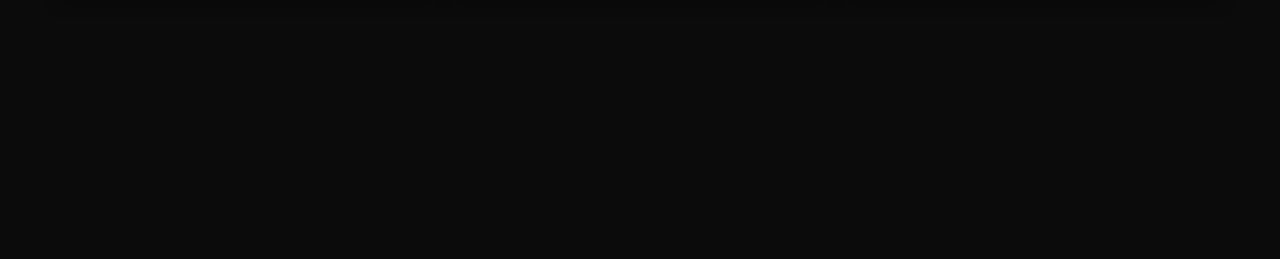
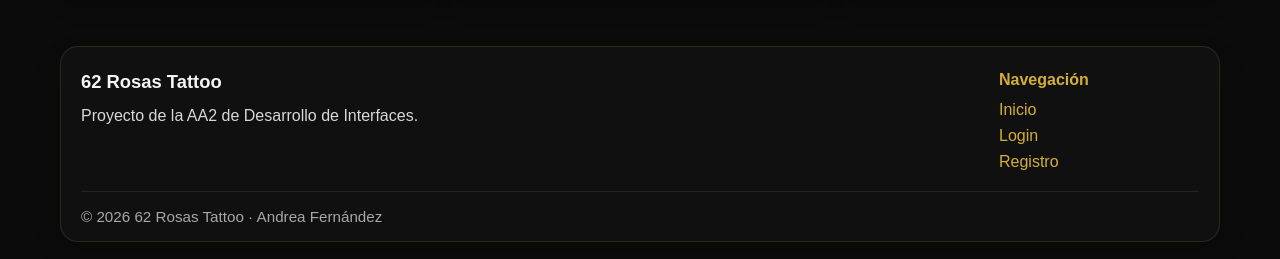
Before and after one commit to Andreeita27/AA2DesarrolloInterfaces, a React (Vite) app in the folder frontend/: page / in a window 1280 px wide. Shown: the part 987-1246 px from the top of the page. Before the commit the page ends 1005 px from the top, so only its background shows below. Built offline with nearby package versions, Linux system fonts and the light colour scheme; no server answers.

Commit message:
Añado footer

```diff
--- a/frontend/src/components/layout/AppLayout.tsx
+++ b/frontend/src/components/layout/AppLayout.tsx
@@ -1,5 +1,6 @@
 import { Link, Outlet, useNavigate } from 'react-router-dom';
 import { useAuth } from '../../contexts/AuthContext';
+import Footer from './Footer';
 
 // Layout principal de la aplicación.
 // Contiene cabecera común y el Outlet donde se renderizan las páginas.
@@ -72,6 +73,9 @@
         <main>
           <Outlet />
         </main>
+
+        {/* Footer reutilizable de toda la aplicación */}
+        <Footer />
       </div>
     </div>
   );
--- /dev/null
+++ b/frontend/src/components/layout/Footer.tsx
@@ -0,0 +1,34 @@
+import { Link } from 'react-router-dom';
+
+// Footer reutilizable para toda la aplicación
+// Se muestra en todas las páginas dentro del layout principal
+export default function Footer() {
+    return (
+        <footer className="app-footer">
+            <div className="app-footer-content">
+                <div className="app-footer-brand">
+                    <h3 className="app-footer-title">62 Rosas Tattoo</h3>
+                    <p className="app-footer-text">
+                        Proyecto de la AA2 de Desarrollo de Interfaces.
+                    </p>
+                </div>
+
+                <div className="app-footer-links">
+                    <h4 className="app-footer-subtitle">Navegación</h4>
+
+                    <nav className="app-footer-nav">
+                        <Link to="/">Inicio</Link>
+                        <Link to="/login">Login</Link>
+                        <Link to="/register">Registro</Link>
+                    </nav>
+                </div>
+            </div>
+
+            <div className="app-footer-bottom">
+                <p className="app-footer-copy">
+                    © 2026 62 Rosas Tattoo · Andrea Fernández
+                </p>
+            </div>
+        </footer>
+    );
+}
--- a/frontend/src/index.css
+++ b/frontend/src/index.css
@@ -551,6 +551,78 @@
 }
 
 /* =========================
+   FOOTER
+   ========================= */
+.app-main {
+  margin-bottom: 2rem;
+}
+
+.app-footer {
+  margin-top: 3rem;
+  padding: 1.5rem 1.25rem 1rem 1.25rem;
+  border-radius: 18px;
+  background: rgba(18, 18, 18, 0.92);
+  border: 1px solid rgba(212, 175, 55, 0.15);
+  box-shadow: 0 10px 24px rgba(0, 0, 0, 0.2);
+}
+
+.app-footer-content {
+  display: flex;
+  justify-content: space-between;
+  gap: 2rem;
+  flex-wrap: wrap;
+  margin-bottom: 1.25rem;
+}
+
+.app-footer-brand {
+  max-width: 560px;
+}
+
+.app-footer-title {
+  margin: 0 0 0.6rem 0;
+  font-size: 1.15rem;
+  color: var(--text);
+}
+
+.app-footer-text {
+  margin: 0;
+  color: var(--text-soft);
+  line-height: 1.7;
+}
+
+.app-footer-links {
+  min-width: 200px;
+}
+
+.app-footer-subtitle {
+  margin: 0 0 0.75rem 0;
+  font-size: 1rem;
+  color: var(--gold);
+}
+
+.app-footer-nav {
+  display: grid;
+  gap: 0.5rem;
+}
+
+.app-footer-bottom {
+  padding-top: 1rem;
+  border-top: 1px solid rgba(212, 175, 55, 0.12);
+}
+
+.app-footer-copy {
+  margin: 0;
+  color: var(--text-muted);
+  font-size: 0.95rem;
+}
+
+@media (max-width: 768px) {
+  .app-footer {
+    padding: 1.25rem 1rem 1rem 1rem;
+  }
+}
+
+/* =========================
    RESPONSIVE
    ========================= */
 @media (max-width: 768px) {
```
